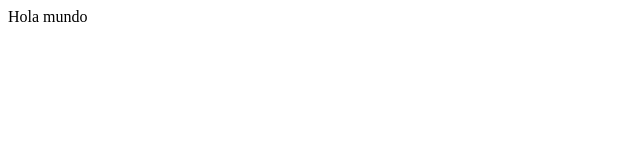
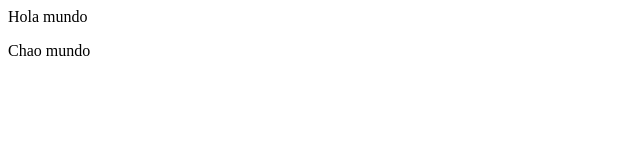
Before and after one commit to Jose20796/prueba, a plain HTML site: page index.html in a window 1280 px wide. Shown: the full height of the page, 0-640 px from the left. Drawn offline with Linux system fonts and the light colour scheme.

Commit message:
Update index.html
Chao mundo

```diff
--- a/index.html
+++ b/index.html
@@ -1,3 +1,4 @@
 <html>
 <p>Hola mundo</p>
+<p>Chao mundo</p>
 </html>
```
